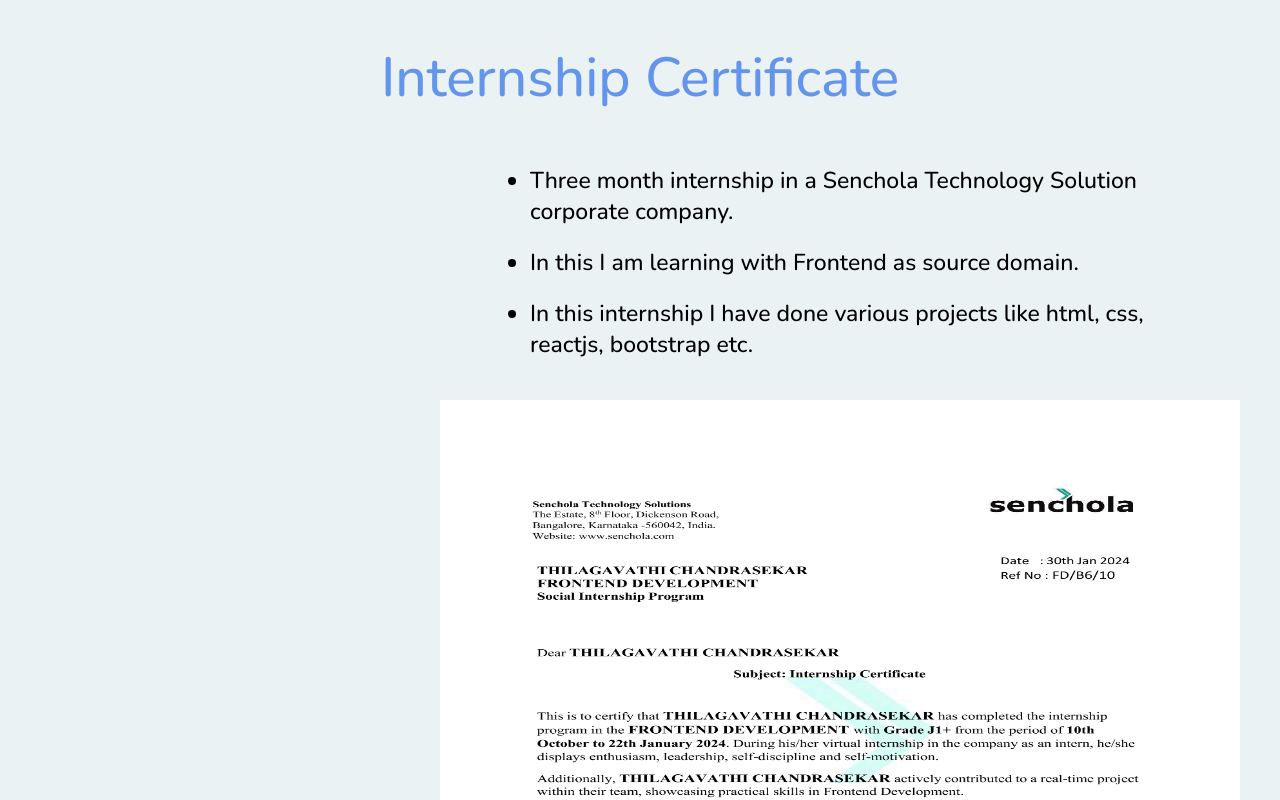
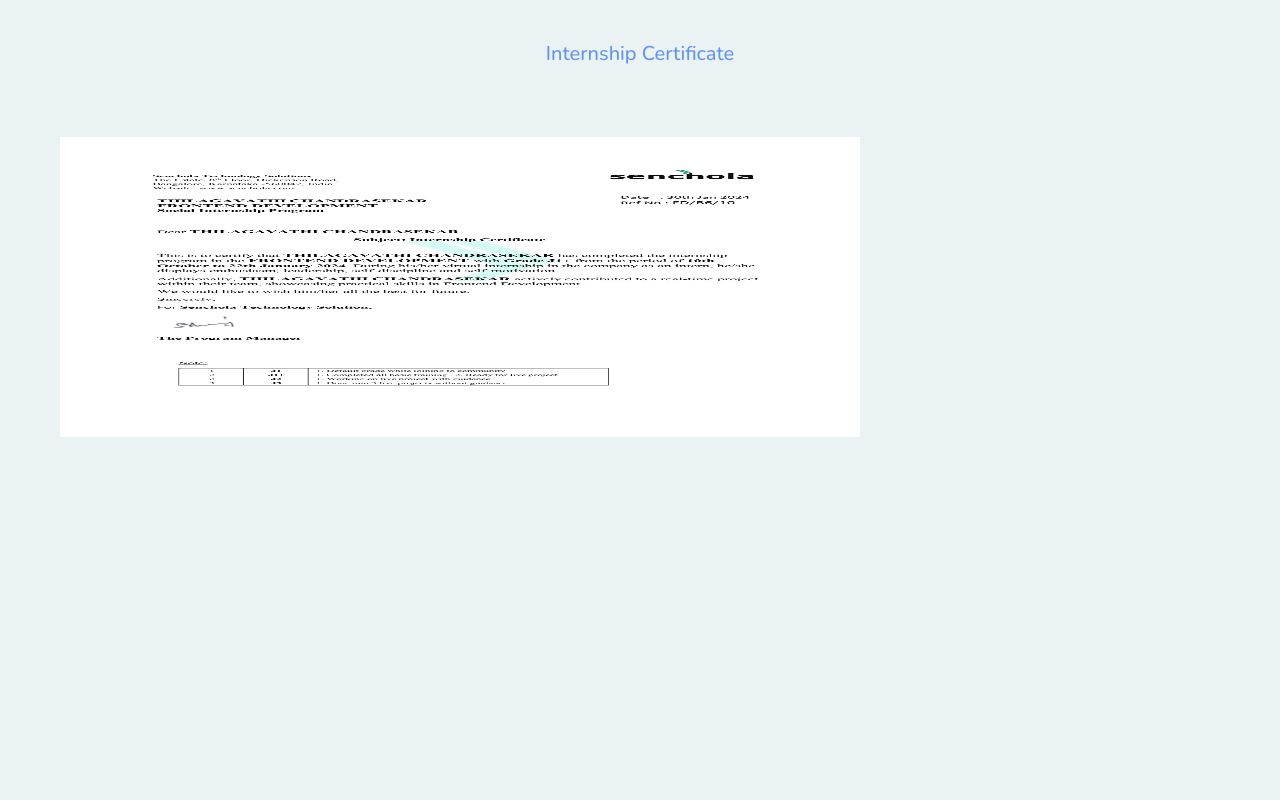
Before and after one commit to ThilagavathiChandrasekar/senchola-certificate, a plain HTML site: page index.html in a window 1280 px wide. Shown: the top 800 px of the page. Drawn offline with nearby package versions, Linux system fonts and the light colour scheme.

Commit message:
some msg

```diff
--- a/index.html
+++ b/index.html
@@ -26,11 +26,8 @@
             width: 800px;
             padding-left: 380px;
         }
-        ul{
-            font-size: 23px;
-            padding-left: 450px;
-        }
-        @media (max-width: 600px) {
+
+        @media screen and (max-width: 768px) {
             h1{
                 font-size: 30px;
                 padding-top: 20px;
@@ -40,22 +37,29 @@
                 width: 320px;
                 padding-left: 2px;
             }
-            ul{
-                padding-left: 20px;
-                font-size: 17px;
-                padding-right: 10px;
-                text-align: justify;
+
+        }
+        @media screen and (min-width: 320px) {
+            h1{
+                font-size: 20px;
+                text-align: center;
+            }
+            img{
+                height: 300px;
+                width: 50;
+                padding: 0;
+            }
+            li{
+                padding: 0;
+                margin: 0;
+                font-size: 15px;
+                text-align:justify;
             }
         }
     </style>
 </head>
 <body>
     <h1>Internship Certificate</h1>
-    <ul>
-        <li>Three month internship in a Senchola Technology Solution corporate company.</li>
-        <li>In this I am learning with Frontend as source  domain.</li>
-        <li>In this internship I have done various projects like html, css, reactjs, bootstrap etc. </li>
-    </ul>
     <img src="scenchola_page-0001.jpg" alt="">
 </body>
 </html>
```
